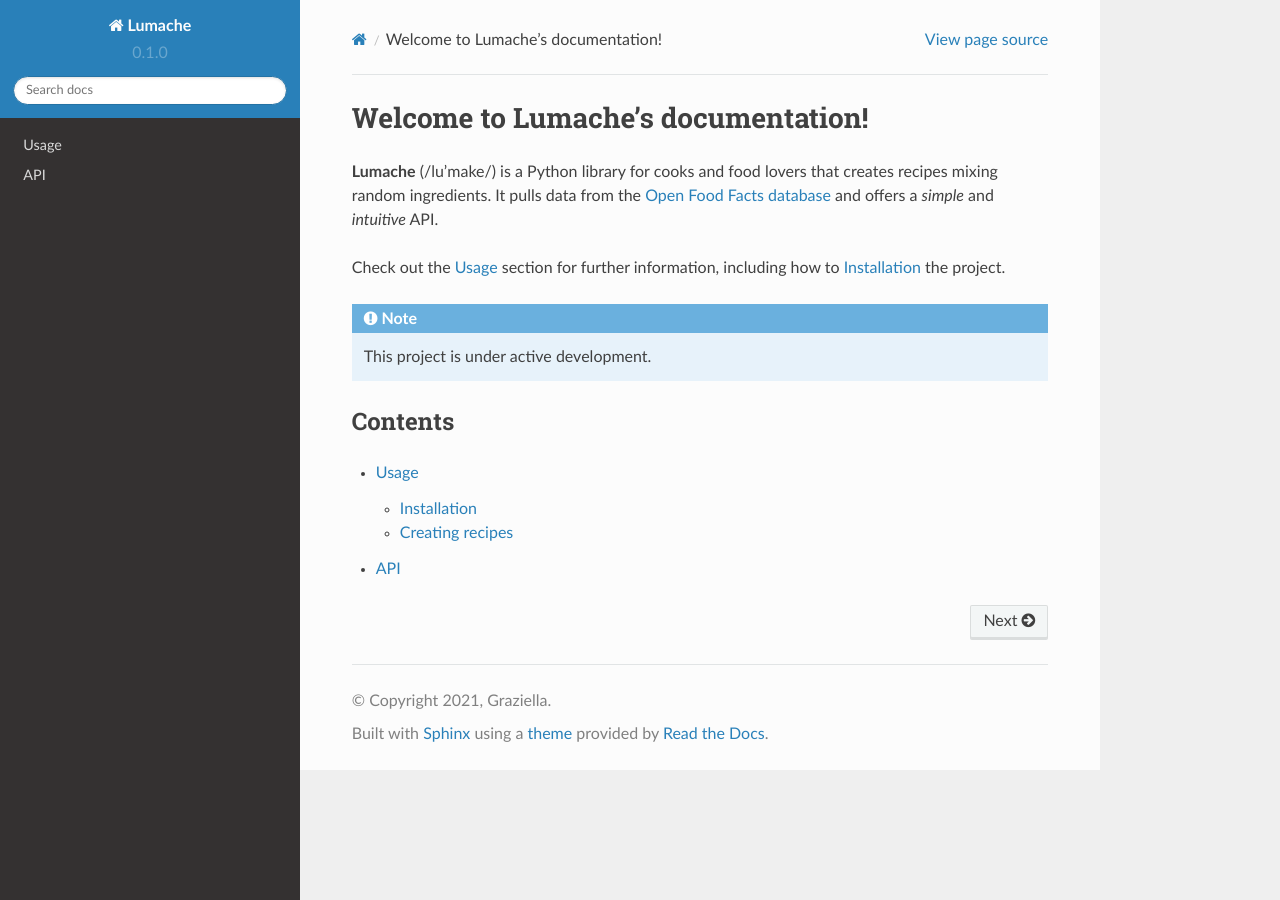
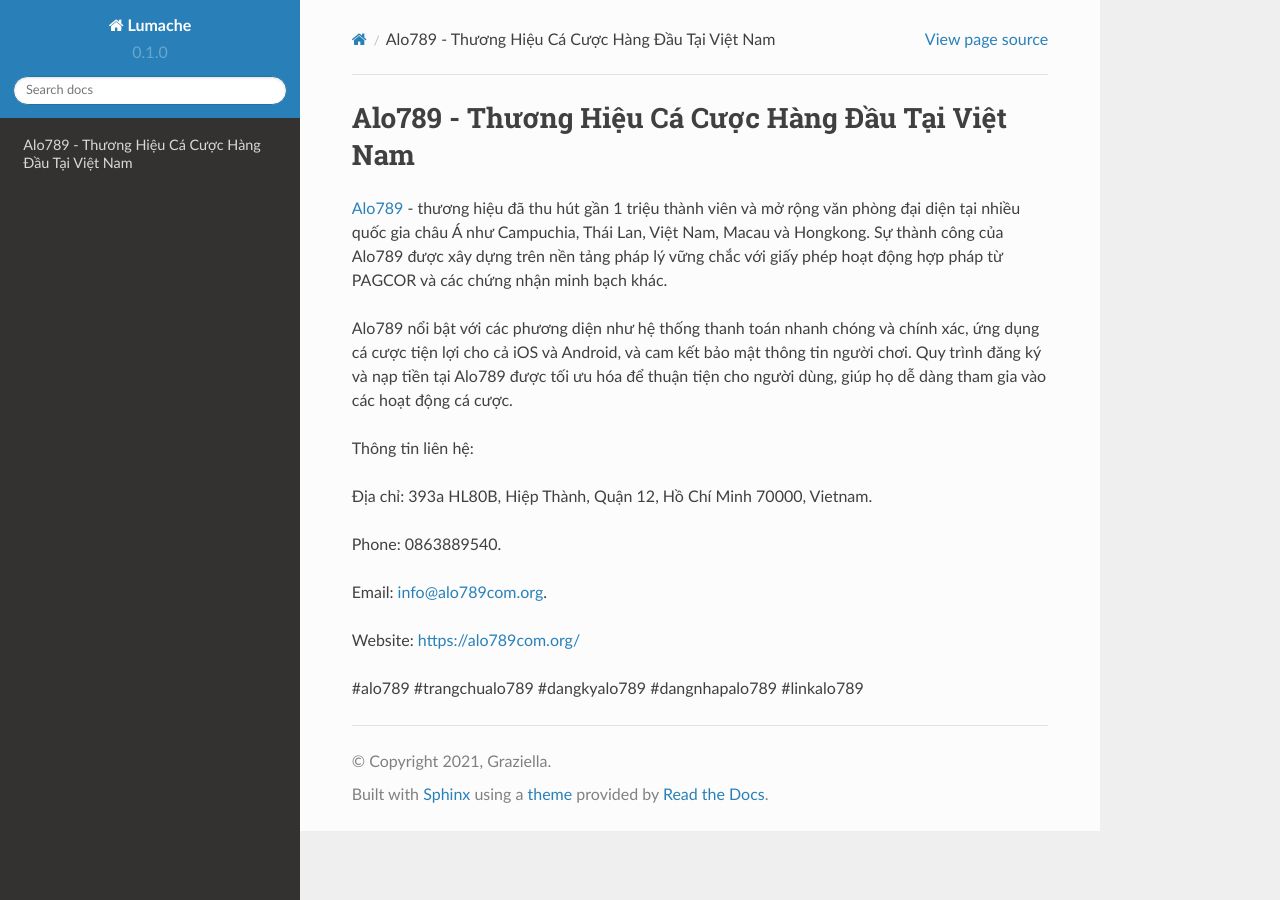
Before and after one commit to JonsCalicut123/alo789comorg, a Sphinx documentation site: the page built from docs/source/index.rst, in a window 1280 px wide. Built offline with Sphinx 7.4.7 and the Read the Docs theme 2.0.0, drawn with Linux system fonts in a browser that asks for light colours.

Commit message:
Update index.rst

```diff
--- a/docs/source/index.rst
+++ b/docs/source/index.rst
@@ -1,22 +1,18 @@
-Welcome to Lumache's documentation!
+Alo789 - Thương Hiệu Cá Cược Hàng Đầu Tại Việt Nam
 ===================================
 
-**Lumache** (/lu'make/) is a Python library for cooks and food lovers
-that creates recipes mixing random ingredients.
-It pulls data from the `Open Food Facts database <https://world.openfoodfacts.org/>`_
-and offers a *simple* and *intuitive* API.
+`Alo789 <https://alo789com.org/>`_ - thương hiệu đã thu hút gần 1 triệu thành viên và mở rộng văn phòng đại diện tại nhiều quốc gia châu Á như Campuchia, Thái Lan, Việt Nam, Macau và Hongkong. Sự thành công của Alo789 được xây dựng trên nền tảng pháp lý vững chắc với giấy phép hoạt động hợp pháp từ PAGCOR và các chứng nhận minh bạch khác.
 
-Check out the :doc:`usage` section for further information, including
-how to :ref:`installation` the project.
+Alo789 nổi bật với các phương diện như hệ thống thanh toán nhanh chóng và chính xác, ứng dụng cá cược tiện lợi cho cả iOS và Android, và cam kết bảo mật thông tin người chơi. Quy trình đăng ký và nạp tiền tại Alo789 được tối ưu hóa để thuận tiện cho người dùng, giúp họ dễ dàng tham gia vào các hoạt động cá cược.
 
-.. note::
+Thông tin liên hệ:
 
-   This project is under active development.
+Địa chỉ: 393a HL80B, Hiệp Thành, Quận 12, Hồ Chí Minh 70000, Vietnam.
 
-Contents
---------
+Phone: 0863889540.
 
-.. toctree::
+Email: info@alo789com.org.
 
-   usage
-   api
+Website: https://alo789com.org/
+
+#alo789 #trangchualo789 #dangkyalo789 #dangnhapalo789 #linkalo789
```
